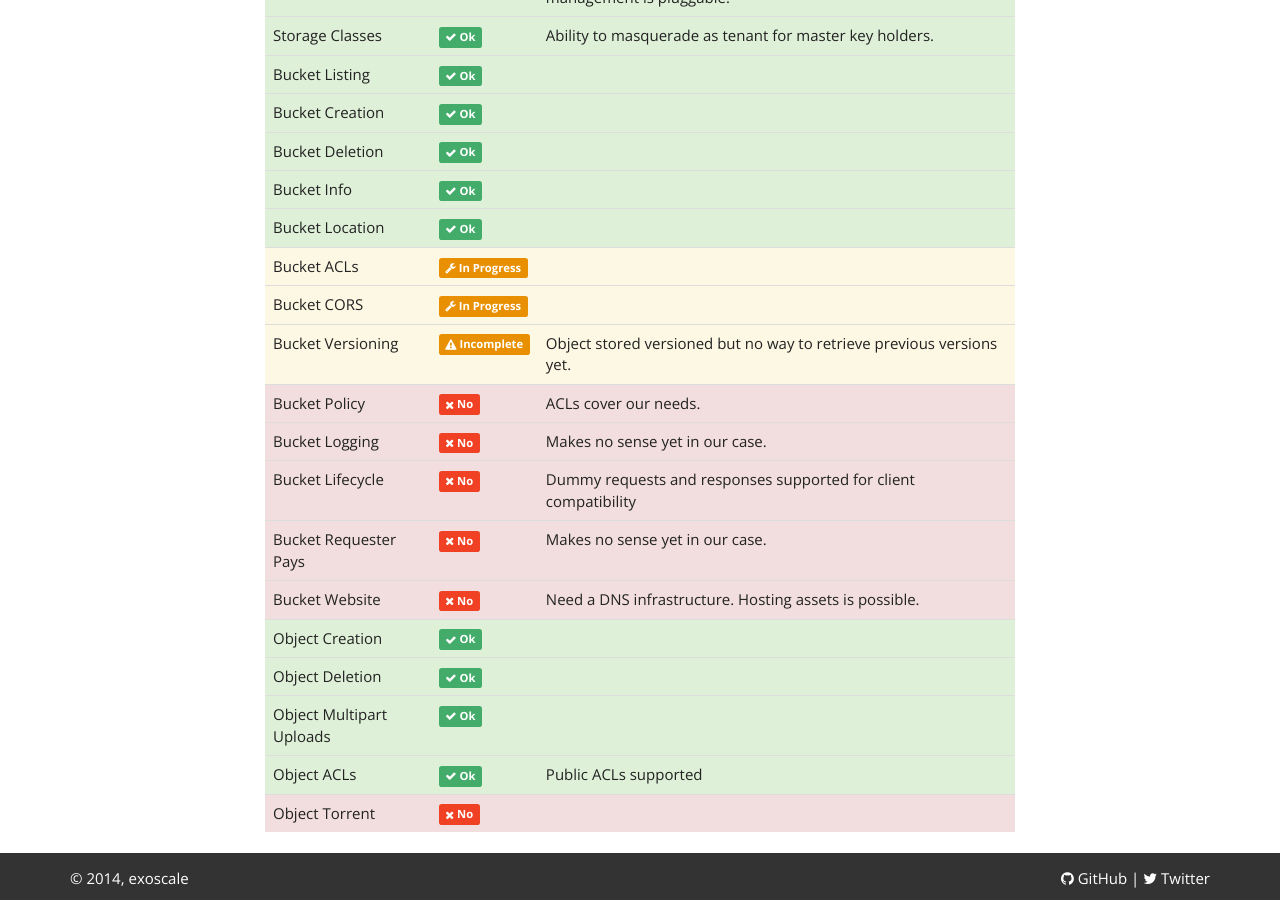
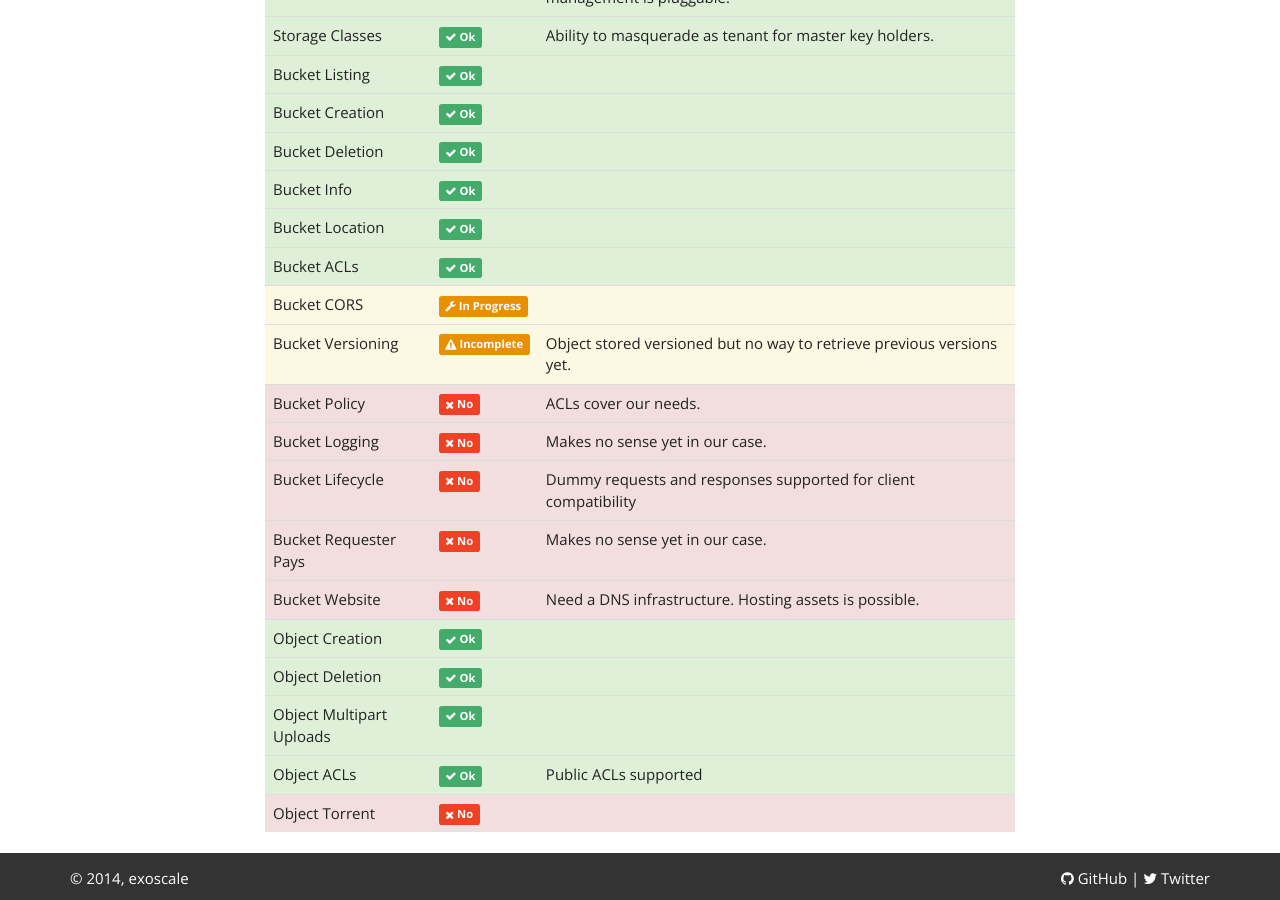
Before and after one commit to exoscale/pithos, a Jekyll site: the page built from design/index.html, in a window 1280 px wide and 900 px high, scrolled down 3430 px. Built offline with Jekyll 4.4.1, drawn with Linux system fonts in a browser that asks for light colours; nearby versions of some CDN libraries; Markdown is read by kramdown in place of the engine named in the settings.

Commit message:
update feature matrix

```diff
--- a/_config.yml
+++ b/_config.yml
@@ -46,7 +46,7 @@ features:
   - name: Bucket Location
     status: Ok
   - name: Bucket ACLs
-    status: In Progress
+    status: Ok
   - name: Bucket CORS
     status: In Progress
   - name: Bucket Versioning
```
